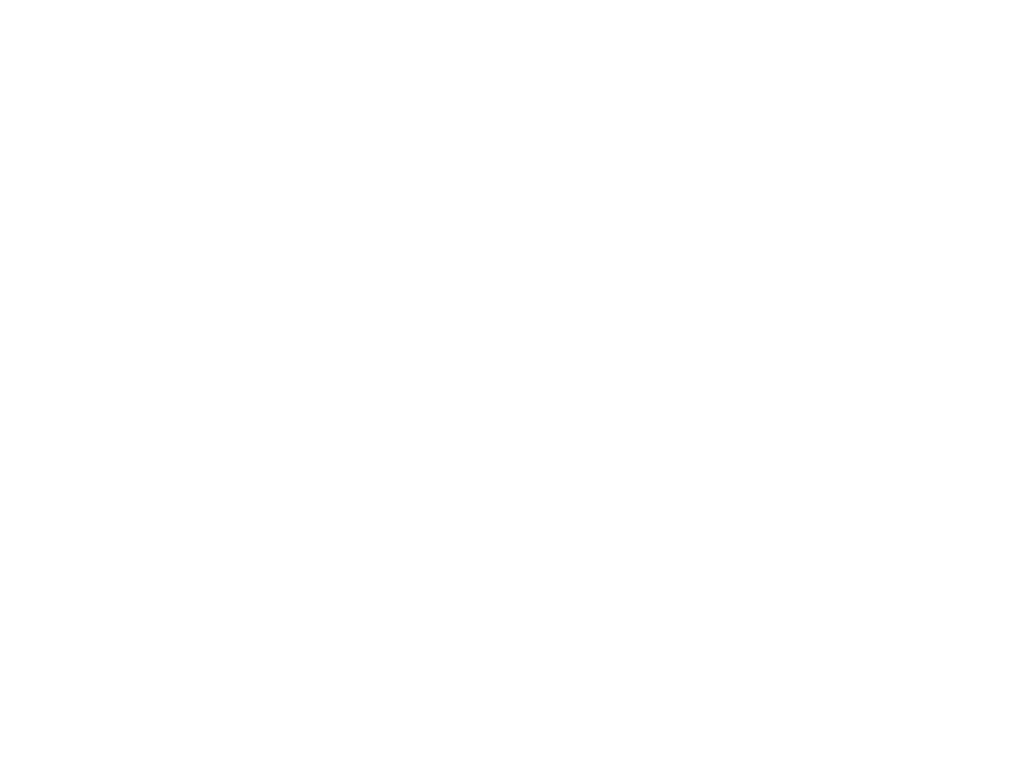
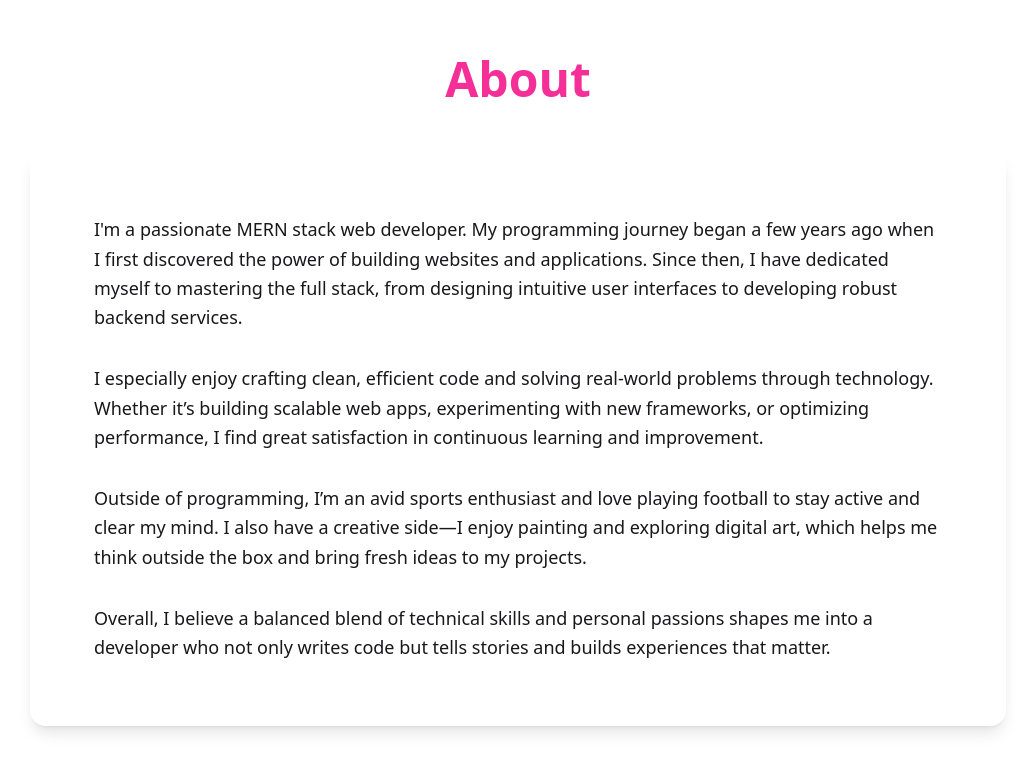
Before and after one commit to muhammad-tamim/protfolio, a React (Vite) app: page / in a window 1280 px wide. Shown: the part 766-1538 px from the top of the page, without its empty margins (122-1157 px from the left). Before the commit the page ends 800 px from the top, so only its background shows below. Built offline with nearby package versions, Linux system fonts and the light colour scheme.

Commit message:
feat: add about section

```diff
--- a/package.json
+++ b/package.json
@@ -13,6 +13,7 @@
     "@tailwindcss/vite": "^4.1.11",
     "framer-motion": "^12.23.12",
     "react": "^19.1.1",
+    "react-awesome-reveal": "^4.3.1",
     "react-dom": "^19.1.1",
     "react-icons": "^5.5.0",
     "tailwindcss": "^4.1.11"
--- /dev/null
+++ b/src/components/Elements/Heading.jsx
@@ -0,0 +1,9 @@
+const Heading = ({ title }) => {
+    return (
+        <h1 className="text-5xl font-bold mb-12 text-center text-secondary">
+            {title}
+        </h1>
+    )
+}
+
+export default Heading
--- a/src/components/Home/About.jsx
+++ b/src/components/Home/About.jsx
@@ -1,10 +1,36 @@
-import React from 'react';
+import React from "react";
+import Heading from "../Elements/Heading";
+import { Fade } from "react-awesome-reveal";
 
 const About = () => {
     return (
-        <div>
+        <Fade>
+            <section id="about" className="max-w-5xl mx-auto px-6 py-16">
+                <Heading title="About"></Heading>
 
-        </div>
+                <div className="space-y-8 rounded-2xl shadow-lg p-4 md:p-16  leading-relaxed md:text-lg">
+                    <p className="">
+                        I'm a passionate MERN stack web developer.
+                        My programming journey began a few years ago when I first discovered the power of building websites and applications.
+                        Since then, I have dedicated myself to mastering the full stack, from designing intuitive user interfaces to developing robust backend services.
+                    </p>
+
+                    <p className="">
+                        I especially enjoy crafting clean, efficient code and solving real-world problems through technology.
+                        Whether it’s building scalable web apps, experimenting with new frameworks, or optimizing performance, I find great satisfaction in continuous learning and improvement.
+                    </p>
+
+                    <p className="">
+                        Outside of programming, I’m an avid sports enthusiast and love playing football to stay active and clear my mind.
+                        I also have a creative side—I enjoy painting and exploring digital art, which helps me think outside the box and bring fresh ideas to my projects.
+                    </p>
+
+                    <p className="">
+                        Overall, I believe a balanced blend of technical skills and personal passions shapes me into a developer who not only writes code but tells stories and builds experiences that matter.
+                    </p>
+                </div>
+            </section>
+        </Fade>
     );
 };
 
```
Also changed, not shown: 1 other file (tests, documents, lock files or other folders).
